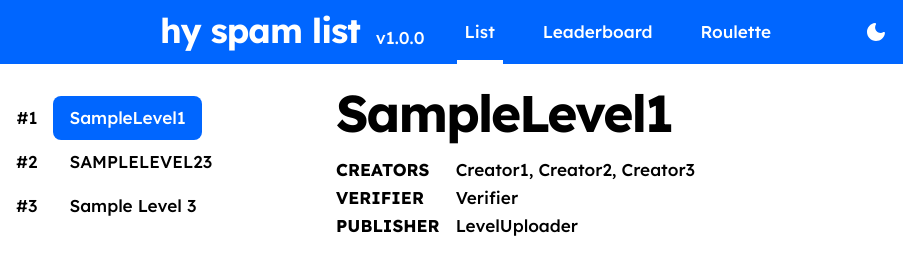
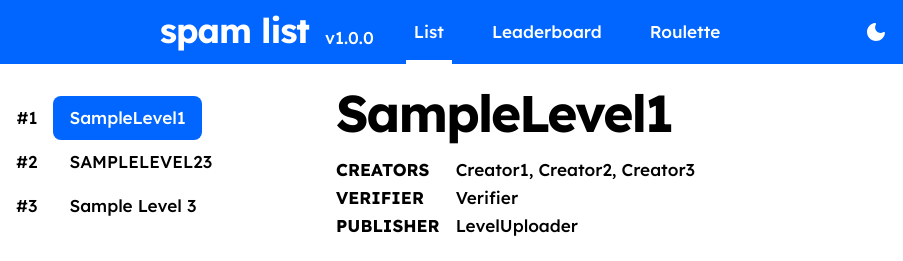
Before and after one commit to HYPERplanet7/Hy-spam-list, a plain HTML site: page index.html in a window 1280 px wide. Shown: the top 261 px of the page, 0-903 px from the left. Drawn offline with nearby package versions, Linux system fonts and the light colour scheme.

Commit message:
Update index.html

```diff
--- a/index.html
+++ b/index.html
@@ -37,7 +37,7 @@
     <body id="app">
         <header :class="{ dark: store.dark }">
             <div class="logo">
-                <h2>hy spam list</h2>
+                <h2>spam list</h2>
                 <p>v1.0.0</p>
             </div>
             <nav class="nav">
```
